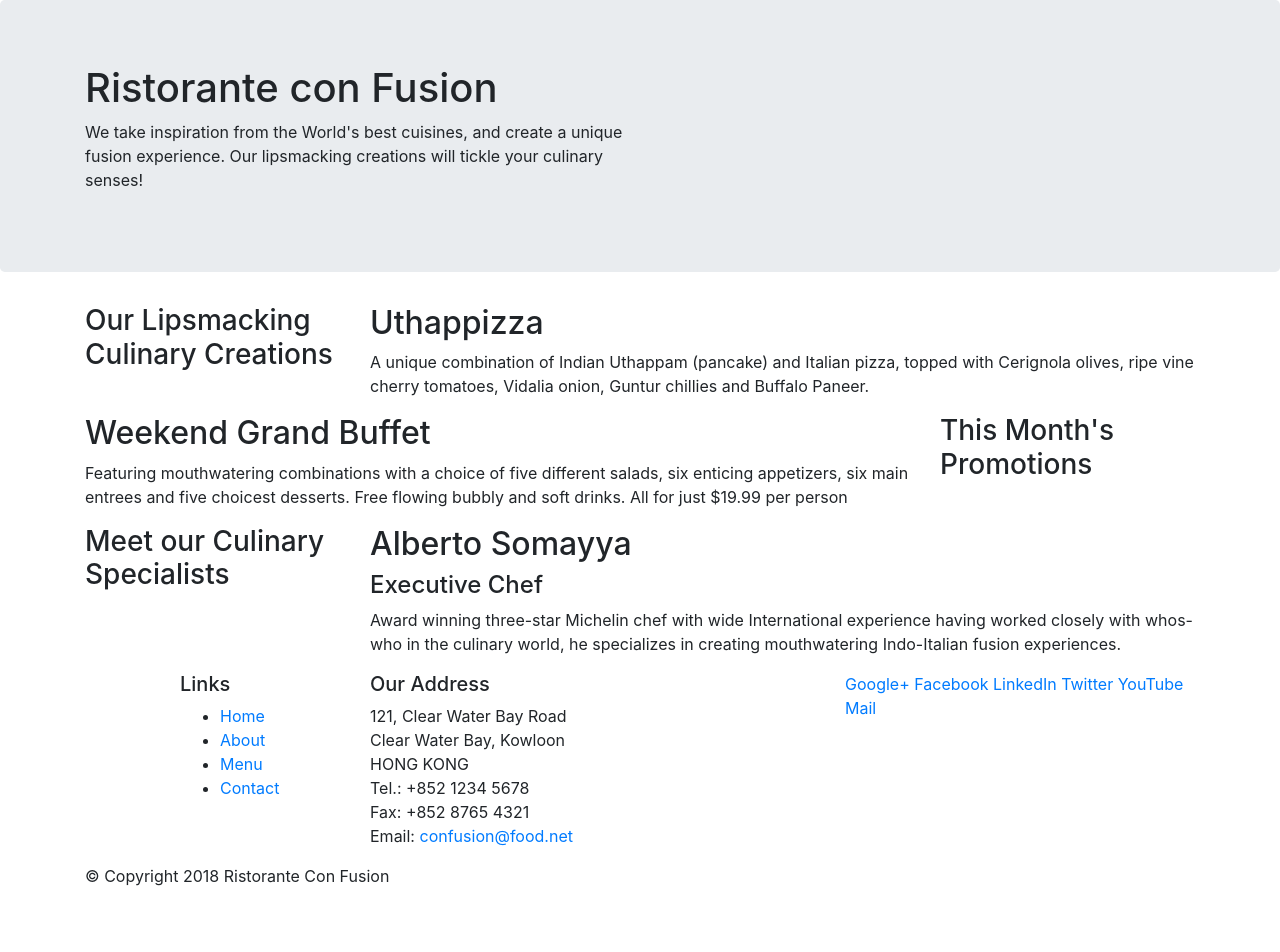
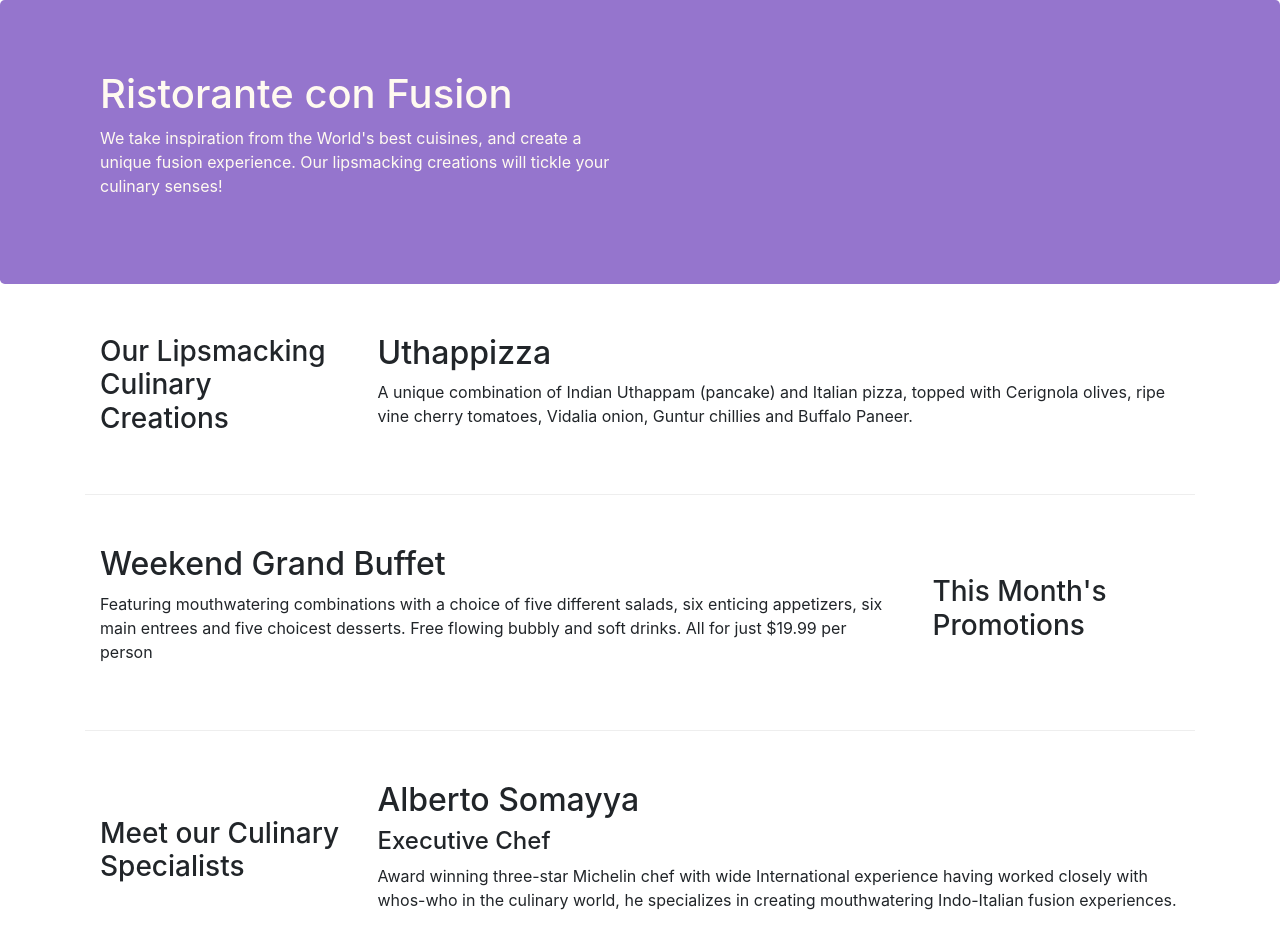
Before and after one commit to saivamsi1911/conFusion, a website: page index.html in a window 1280 px wide. Shown: the top 952 px of the page. Before the commit the page ends 904 px from the top, so only its background shows below. Drawn offline with nearby package versions, Linux system fonts and the light colour scheme.

Commit message:
Bootstrap grid part2

```diff
--- /dev/null
+++ b/css/styles.css
@@ -0,0 +1,32 @@
+.row-header{
+    margin: 0px auto;
+    padding: 0px auto;
+
+}
+
+.row-content{
+    margin: 0px auto;
+    padding: 50px 0px 50px 0px;
+    border-bottom: 1px ridge;
+    min-width: 400px;
+}
+
+.footer{
+    background-color: #D1C4E9;
+    margin: 0px auto;
+    padding: 20px 0px 20px 0px;
+}
+
+.jumbotron{
+    padding: 70px 30px 70px 30px;
+    margin: 0px auto;
+    background: #9575CD;
+    color: floralwhite;
+}
+
+.address{
+    font-size: 80%;
+    margin: 0px;
+    color: #0f0f0f;
+
+}
--- a/index.html
+++ b/index.html
@@ -9,6 +9,7 @@
 
         <!-- Bootstrap CSS -->
         <link rel="stylesheet" href="node_modules/bootstrap/dist/css/bootstrap.min.css">
+        <link rel="stylesheet" href="css/styles.css">
     <title>Ristorante Con Fusion</title>
 </head>
 
@@ -16,7 +17,7 @@
 
     <header class="jumbotron">
         <div class="container">
-            <div class="row">
+            <div class="row row-header">
                 <div class="col-12 col-sm-6">
                     <h1>Ristorante con Fusion</h1>
                     <p>We take inspiration from the World's best cuisines, and create a unique fusion experience. Our lipsmacking creations will tickle your culinary senses!</p>
@@ -28,7 +29,7 @@
     </header>
 
     <div class="container">
-        <div class="row">
+        <div class="row row-content align-items-center">
             <div class="col-12 col-sm-4 col-md-3">
                 <h3>Our Lipsmacking Culinary Creations</h3>
             </div>
@@ -39,7 +40,7 @@
         </div>
 
 
-        <div class="row">
+        <div class="row row-content align-items-center">
             <div class="col-12 col-sm-4 order-sm-last col-md-3">
                 <h3>This Month's Promotions</h3>
             </div>
@@ -49,7 +50,7 @@
             </div>
         </div>
 
-        <div class="row">
+        <div class="row row-content align-items-center">
             <div class="col-12 col-sm-4 col-md-3">
                 <h3>Meet our Culinary Specialists</h3>
             </div>
@@ -61,12 +62,12 @@
         </div>
     </div>
 
-    <footer>
+    <footer class="footer">
         <div class="container">
             <div class="row">
                 <div  class="col-4 offset-1 col-sm-2">
                     <h5>Links</h5>
-                    <ul>
+                    <ul class="list-unstyled">
                         <li><a href="#">Home</a></li>
                         <li><a href="#">About</a></li>
                         <li><a href="#">Menu</a></li>
@@ -84,8 +85,8 @@
 		              Email: <a href="mailto:confusion@food.net">confusion@food.net</a>
 		           </address>
                 </div>
-                <div class="col-12 col-sm-4">
-                    <div>
+                <div class="col-12 col-sm-4 align-self-center">
+                    <div class="text-center">
                         <a href="http://google.com/+">Google+</a>
                         <a href="http://www.facebook.com/profile.php?id=">Facebook</a>
                         <a href="http://www.linkedin.com/in/">LinkedIn</a>
@@ -95,7 +96,7 @@
                     </div>
                 </div>
            </div>
-           <div class="row">
+           <div class="row justify-content-center">
                 <div class="col-auto">
                     <p>© Copyright 2018 Ristorante Con Fusion</p>
                 </div>
```
